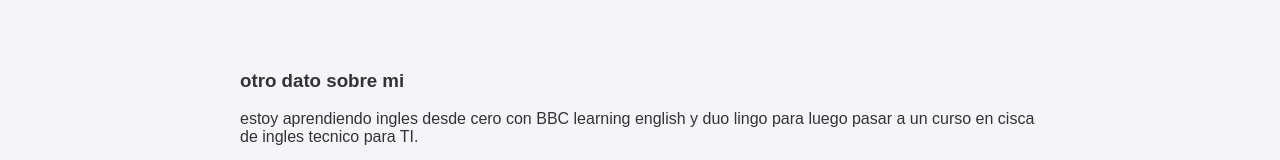
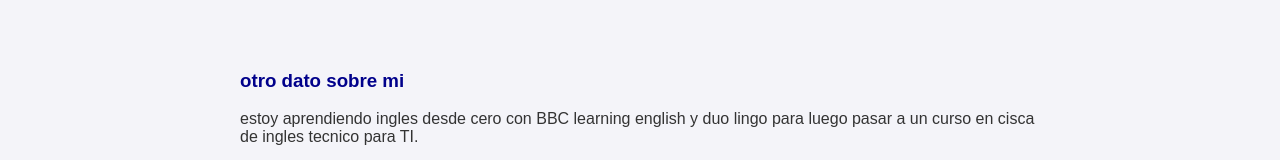
Before and after one commit to miguelhernandezmh0204-ai/mi-portafolio, a plain HTML site: page index.html in a window 1280 px wide. Shown: the part 339-499 px from the top of the page. Drawn offline with Linux system fonts and the light colour scheme.

Commit message:
agregue color a h3

```diff
--- a/styles.css
+++ b/styles.css
@@ -27,6 +27,10 @@ h2 {
   color: darkblue;
 }
 
+h3 {
+  color: darkblue;
+}
+
 ul {
   list-style: none;
   padding: 0;
```
